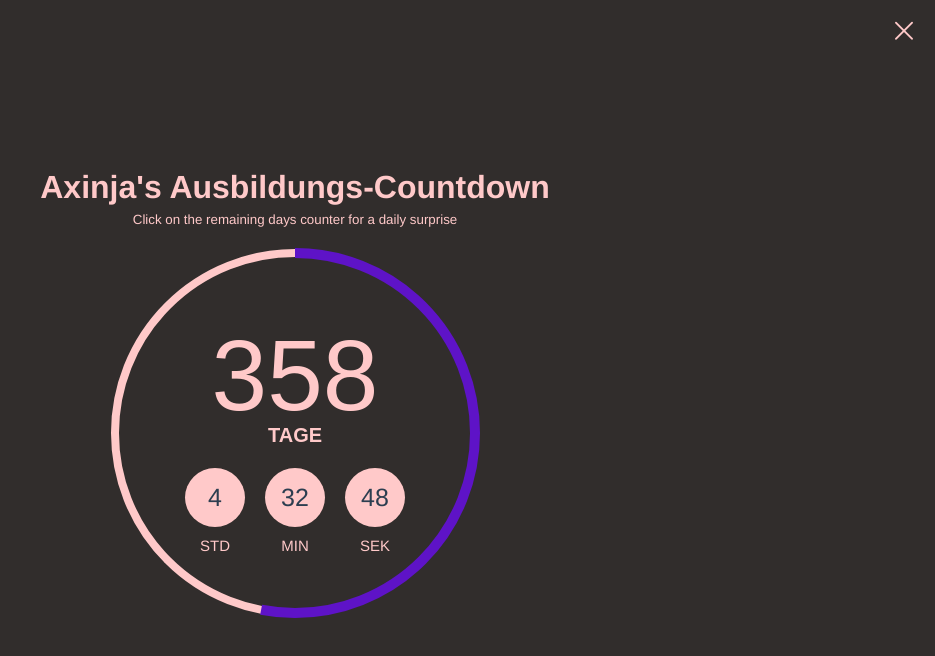
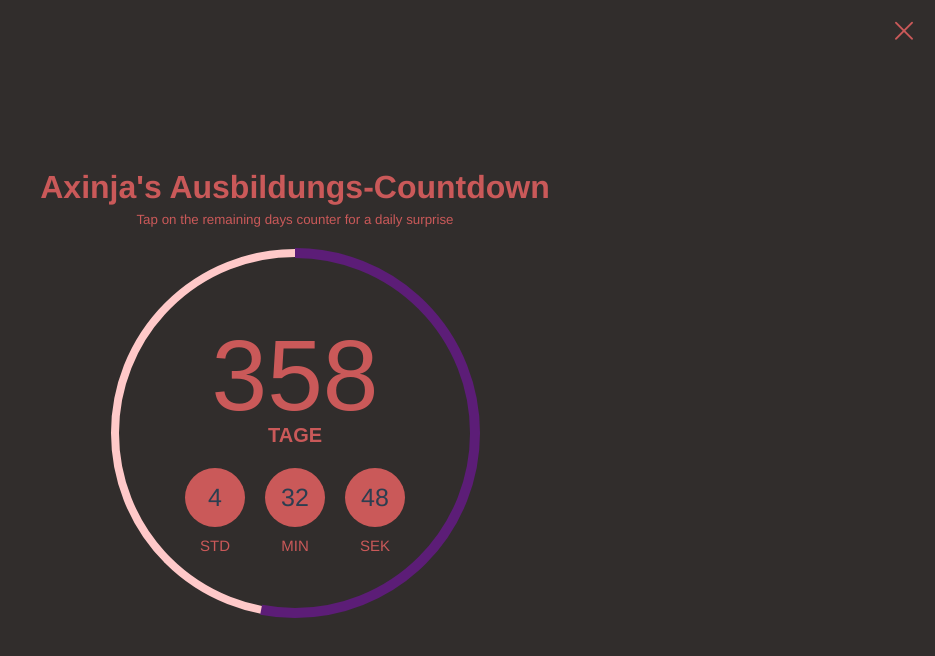
Before and after one commit to FrederikS/atimer, a Vue app: page / in a window 1280 px wide. Shown: the top 656 px of the page, without its empty margins (345-1280 px from the left). Built offline with nearby package versions, Linux system fonts and the light colour scheme.

Commit message:
minor patches

```diff
--- a/src/App.vue
+++ b/src/App.vue
@@ -1,7 +1,7 @@
 <template>
   <main id="app">
     <h1>Axinja's Ausbildungs-Countdown</h1>
-    <sub>Click on the remaining days counter for a daily surprise</sub>
+    <sub>Tap on the remaining days counter for a daily surprise</sub>
     <countdown :start="start" :end="end" />
     <el-button
       class="close"
@@ -56,7 +56,7 @@ body {
   -webkit-font-smoothing: antialiased;
   -moz-osx-font-smoothing: grayscale;
   text-align: center;
-  color: #ffc9c9;
+  color: #ca5959;
   margin: auto;
 }
 
--- a/src/components/Countdown.vue
+++ b/src/components/Countdown.vue
@@ -119,7 +119,7 @@ export default class Countdown extends Vue {
 .details .value {
   color: #2c3e50;
   width: 30px;
-  background-color: #ffc9c9;
+  background-color: #ca5959;
   padding: 15px;
   margin: 10px;
   border-radius: 50%;
--- a/src/components/DailySurprise.vue
+++ b/src/components/DailySurprise.vue
@@ -72,7 +72,7 @@ export default class DailySurprise extends Vue {
 
 .el-dialog__body {
   max-height: 460px;
-  overflow-y: scroll;
+  overflow-y: auto;
   overflow-x: hidden;
 }
 
--- a/src/components/ProgressCircle.vue
+++ b/src/components/ProgressCircle.vue
@@ -60,7 +60,7 @@ circle {
 }
 
 .progress circle:nth-child(2) {
-  stroke: #5e13c7;
+  stroke: #5c1d77;
 }
 
 .pcircle {
```
